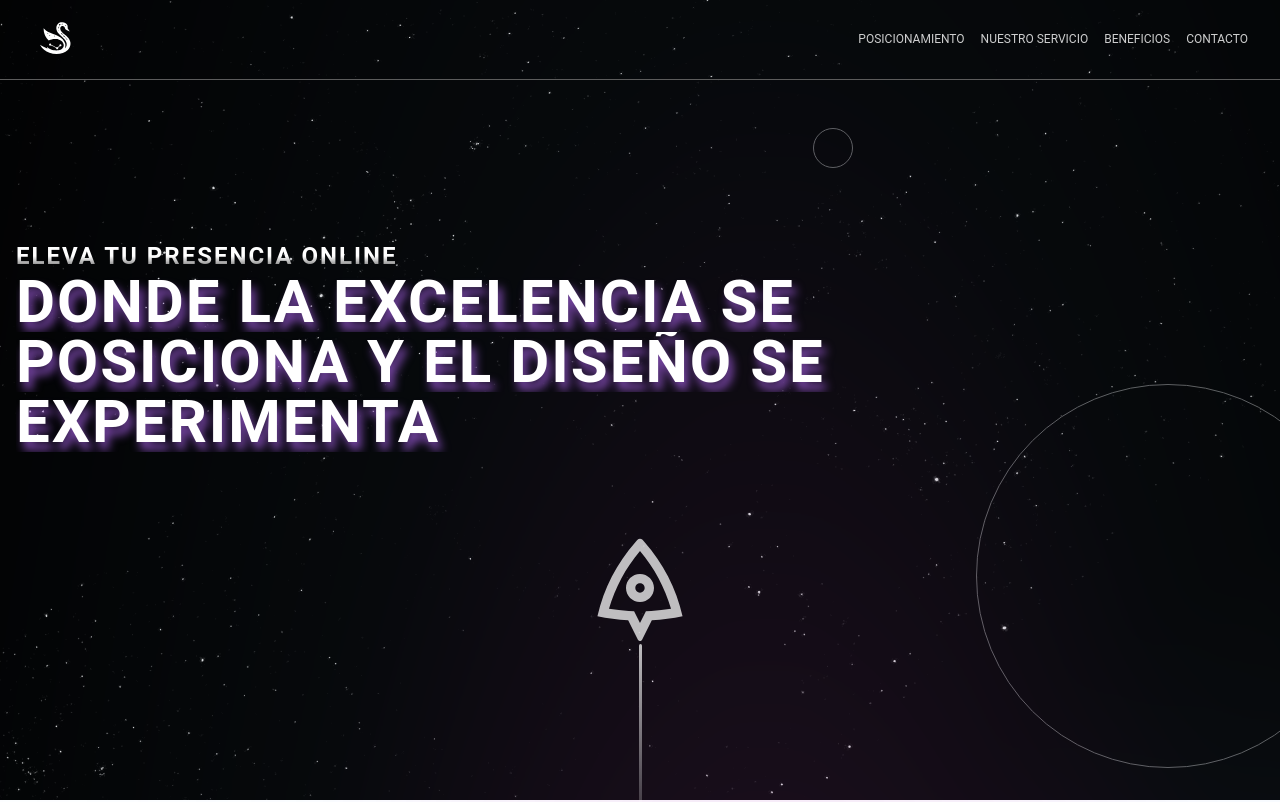
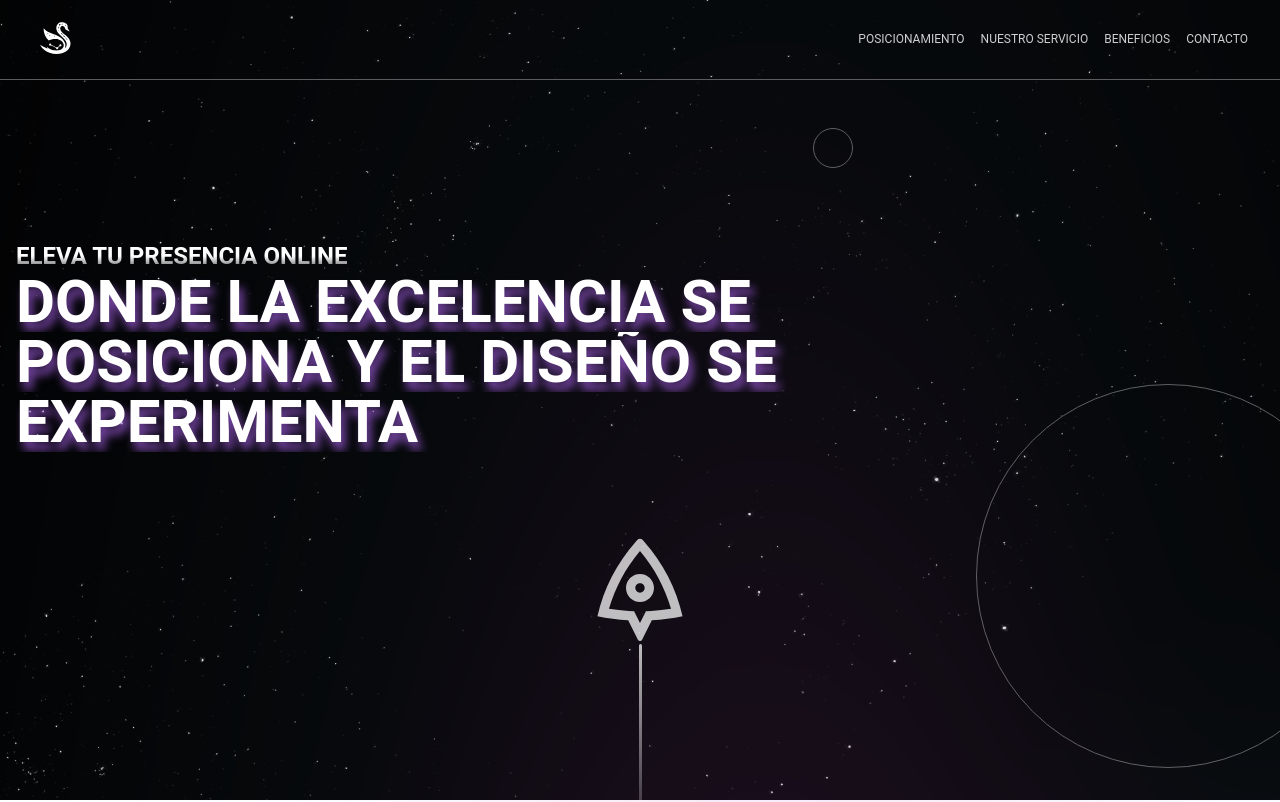
Before and after one commit to Sanchezguidorl/zenit-landing-page, a Next.js app: page / in a window 1280 px wide. Shown: the top 802 px of the page. Built offline with nearby package versions, Linux system fonts and the light colour scheme.

Commit message:
se elimina efecto de sombra de texto de componente client side

```diff
--- a/app/src/components/sections/Presentation.tsx
+++ b/app/src/components/sections/Presentation.tsx
@@ -1,5 +1,4 @@
 import "../../../styles/sections/Presentation.css";
-import ShadowTextEffectContainer from "./ShadowTextEffectContainer";
 
 function Presentation() {
   return (
@@ -10,23 +9,21 @@ function Presentation() {
             ELEVA TU PRESENCIA ONLINE
           </p>
         </div>
-        <ShadowTextEffectContainer>
           <div className="presentation-text">
-            <p className=" relative text-2xl  sm:text-5xl lg:text-6xl font-bold words-presentation presentation-text-1">
+            <p className=" relative text-2xl  sm:text-5xl lg:text-6xl font-bold words-presentation presentation-text-1 shadow-text-presentation">
               DONDE LA EXCELENCIA SE
             </p>
           </div>
           <div className=" presentation-text">
-            <p className="relative text-2xl sm:text-5xl lg:text-6xl font-bold presentation-text-2">
+            <p className="relative text-2xl sm:text-5xl lg:text-6xl font-bold presentation-text-2 shadow-text-presentation">
               POSICIONA Y EL DISEÑO SE
             </p>
           </div>
           <div className=" presentation-text">
-            <p className="relative text-2xl  sm:text-5xl lg:text-6xl font-bold presentation-text-3">
+            <p className="relative text-2xl  sm:text-5xl lg:text-6xl font-bold presentation-text-3 shadow-text-presentation">
               EXPERIMENTA
             </p>
           </div>
-          </ShadowTextEffectContainer>
       </h1>
     </section>
   );
--- a/app/src/components/sections/ShadowTextEffectContainer.tsx
+++ /dev/null
@@ -1,22 +0,0 @@
-"use client";
-
-import { useEffect, useState } from "react";
-
-function ShadowTextEffectContainer({children}:{children:React.ReactNode}) {
-  const [showShadow, setShowShadow] = useState<boolean>(false);
-
-  useEffect(() => {
-    const timer = setTimeout(() => {
-      setShowShadow(true);
-    }, 1000);
-
-    return () => {
-      clearTimeout(timer);
-    };
-  }, []);
-  return <div className={` ${showShadow && "shadow-text-animation"}`}>
-    {children}
-  </div>;
-}
-
-export default ShadowTextEffectContainer;
--- a/app/styles/sections/Presentation.css
+++ b/app/styles/sections/Presentation.css
@@ -1,11 +1,7 @@
 #Presentation {
     .presentation-text-container {
 
-        p{
-            letter-spacing: 2px;
-        }
-
-        .shadow-text-animation{
+        .shadow-text-presentation{
             text-shadow:4px 8px 10px #b969ffa7;
         }
 
@@ -37,14 +33,6 @@
         transform: translateY(0);
     }
 }
-@keyframes presentation-shadow {
-    0%{
-        text-shadow:0px 5px 5px #00000000;
-    }
-    100%{
-        text-shadow:4px 8px 10px #b969ffa7;
-    }
-}
 
 @keyframes presentation-container-hidden {
     0%{
```
